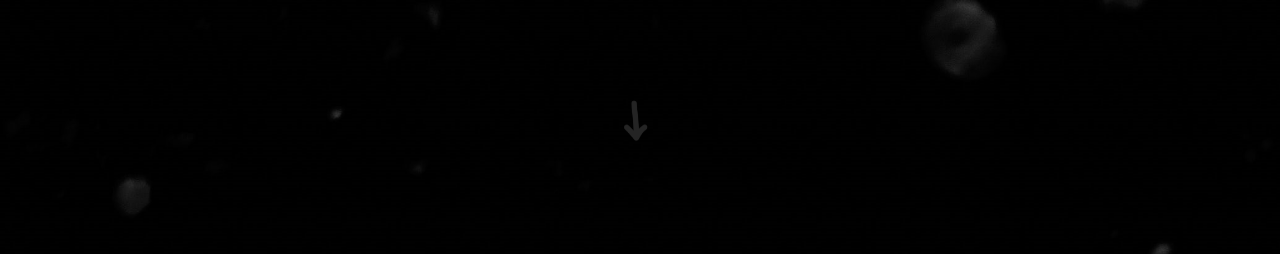
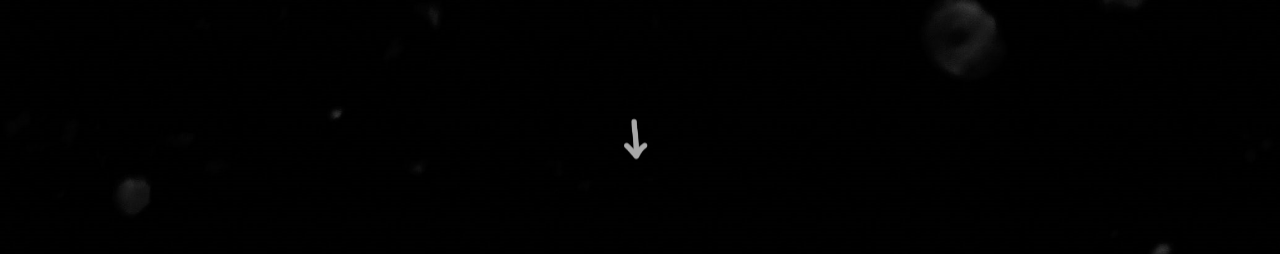
Before and after one commit to vsuusi/portfolio, a React (Create React App) app: page / in a window 1280 px wide. Shown: the part 351-605 px from the top of the page. Built offline with nearby package versions, Linux system fonts and the light colour scheme; a web font is replaced by a local one.

Commit message:
visual adjustment to roller and arrow animation

```diff
--- a/src/components/Roller.css
+++ b/src/components/Roller.css
@@ -55,8 +55,8 @@
         margin-bottom: 2vh;
         margin-inline: 13vw;
     }
-    .roller-items svg {
-        margin-left: 6vh;
+    .roller-item {
+        margin-left: 15vw;
     }
 
 }
--- a/src/components/Welcome.css
+++ b/src/components/Welcome.css
@@ -14,7 +14,7 @@
 }
 
 .welcome-arrow {
-    animation: bounce 4s ease-in-out infinite;
+    animation: bounce 3.2s ease-in-out infinite;
     margin: 0 auto;
     width: fit-content;
     margin-top: 20px;
```
